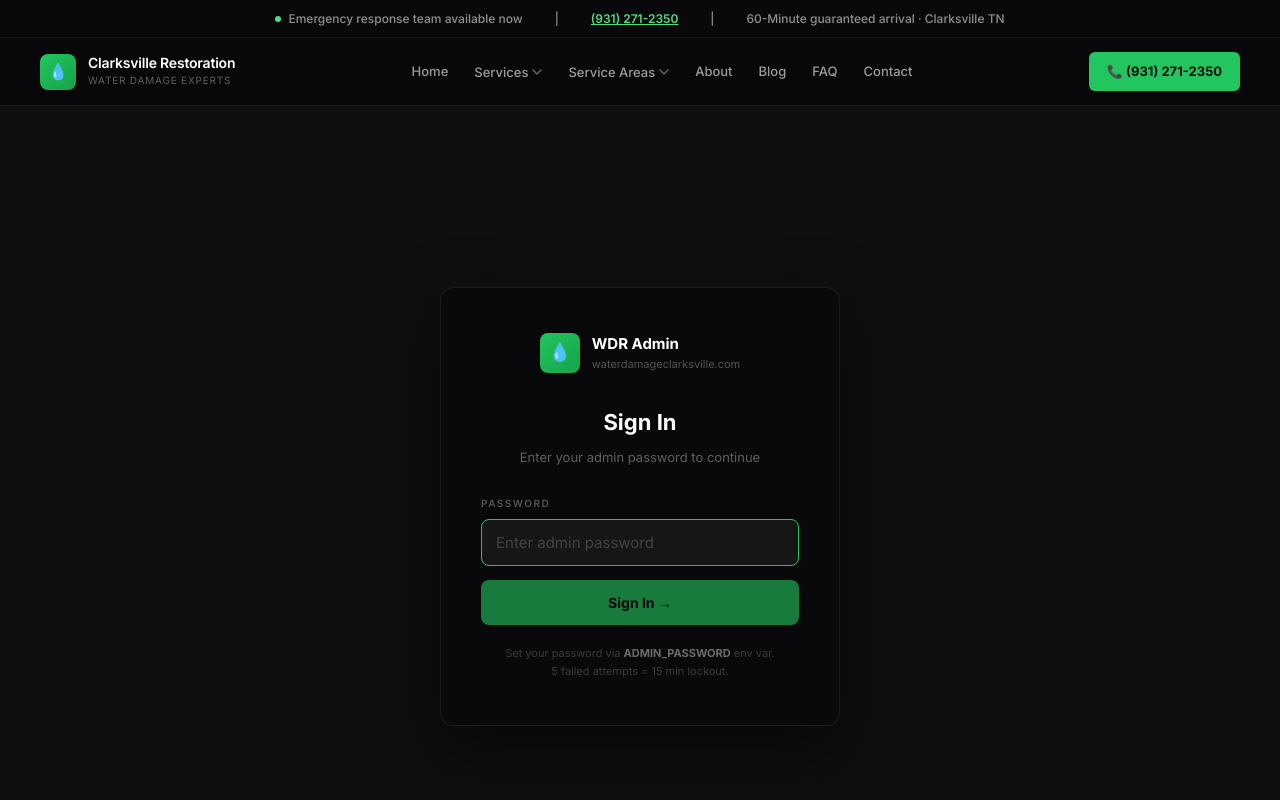
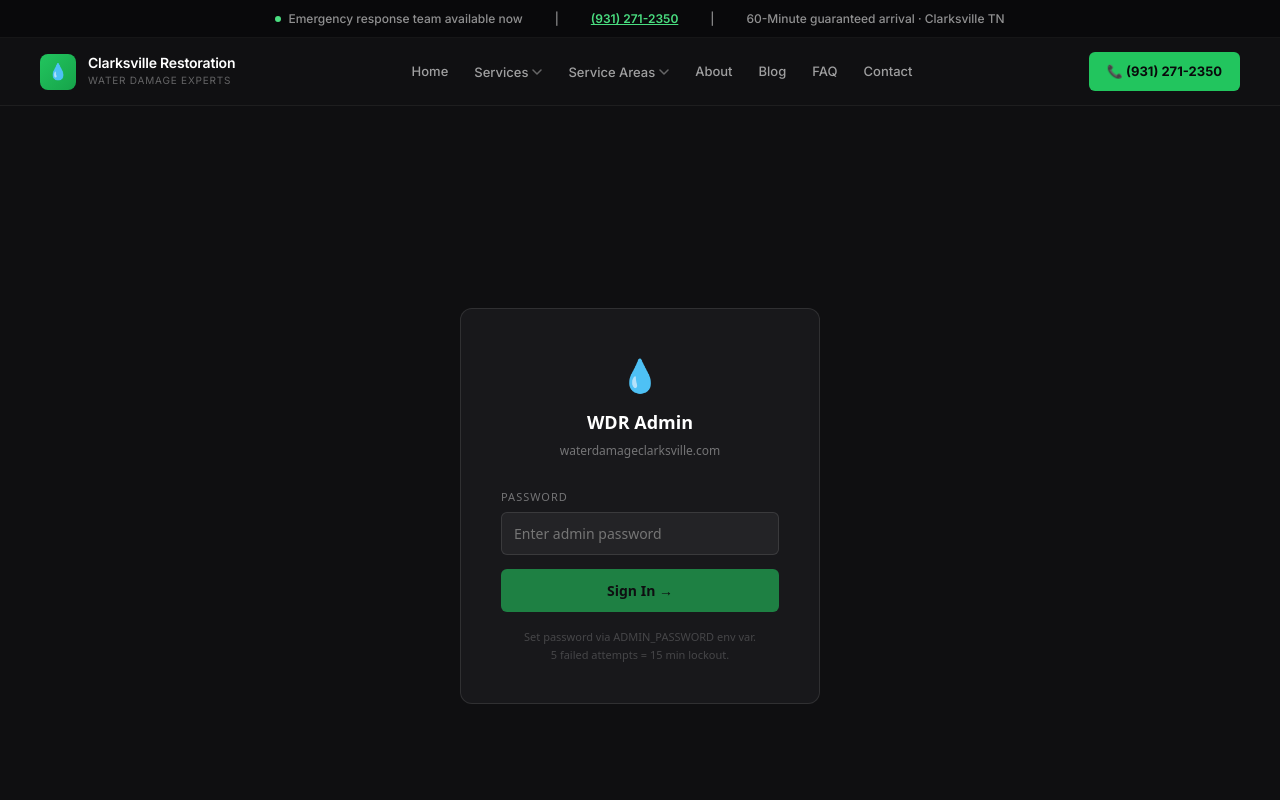
Before and after one commit to noshaba-jamil/water-damage-clarksville, a Next.js app: page /admin in a window 1280 px wide. Shown: the top 800 px of the page. Built offline with nearby package versions, Linux system fonts and the light colour scheme.

Commit message:
Fix admin auth and middleware

```diff
--- /dev/null
+++ b/app/admin/layout.tsx
@@ -0,0 +1,3 @@
+export default function AdminLayout({ children }: { children: React.ReactNode }) {
+  return <>{children}</>;
+}
--- a/app/admin/page.tsx
+++ b/app/admin/page.tsx
@@ -1,93 +1,67 @@
-"use client";
+ "use client";
 import { useState } from "react";
 
 export default function AdminLoginPage() {
-  const [password, setPassword] = useState("");
-  const [error, setError] = useState("");
+  const [pw, setPw] = useState("");
+  const [msg, setMsg] = useState("");
   const [loading, setLoading] = useState(false);
 
-  async function handleLogin() {
-    if (!password.trim()) return;
+  async function login() {
+    if (!pw) return;
     setLoading(true);
-    setError("");
+    setMsg("");
     try {
-      const res = await fetch("/api/admin/auth", {
+      const r = await fetch("/api/admin/auth", {
         method: "POST",
         headers: { "Content-Type": "application/json" },
-        body: JSON.stringify({ password }),
-        credentials: "include", // ensures cookie is stored
+        body: JSON.stringify({ password: pw }),
+        credentials: "include",
       });
-      const data = await res.json();
-      if (data.success) {
-        // Hard redirect — not router.push — so middleware re-evaluates with new cookie
-        window.location.href = "/admin/dashboard";
+      const d = await r.json();
+      if (d.success) {
+        window.location.replace("/admin/dashboard");
       } else {
-        setError(data.message || "Invalid password.");
-        setPassword("");
+        setMsg(d.message || "Invalid password.");
+        setPw("");
       }
-    } catch {
-      setError("Connection error. Please try again.");
-    } finally {
-      setLoading(false);
+    } catch (e) {
+      setMsg("Error: " + String(e));
     }
+    setLoading(false);
   }
 
   return (
-    <>
-      <style>{`
-        *{box-sizing:border-box;margin:0;padding:0}
-        body{font-family:var(--font-inter);background:#0F0F11;color:#fff;min-height:100vh}
-        .page{min-height:100vh;display:flex;align-items:center;justify-content:center;background:#0F0F11;padding:20px}
-        .card{background:#09090B;border:1px solid rgba(255,255,255,.08);border-radius:14px;padding:44px 40px;width:100%;max-width:400px;box-shadow:0 24px 64px rgba(0,0,0,.5)}
-        .logo{display:flex;align-items:center;gap:12px;margin-bottom:32px;justify-content:center}
-        .logo-mark{width:40px;height:40px;border-radius:8px;background:linear-gradient(135deg,#22C55E,#16A34A);display:flex;align-items:center;justify-content:center;font-size:18px}
-        .logo-name{font-size:15px;font-weight:700;color:#fff}
-        .logo-site{font-size:11px;color:rgba(255,255,255,.3)}
-        .heading{font-size:22px;font-weight:700;color:#fff;text-align:center;margin-bottom:6px}
-        .subhead{font-size:13px;color:rgba(255,255,255,.35);text-align:center;margin-bottom:28px}
-        label{display:block;font-size:10px;font-weight:600;letter-spacing:1.5px;text-transform:uppercase;color:rgba(255,255,255,.3);margin-bottom:8px}
-        .input{width:100%;background:rgba(255,255,255,.05);border:1px solid rgba(255,255,255,.1);border-radius:8px;color:#fff;font-size:15px;padding:13px 14px;outline:none;transition:border-color .2s;margin-bottom:14px;font-family:inherit}
-        .input:focus{border-color:#22C55E}
-        .input::placeholder{color:rgba(255,255,255,.2)}
-        .error{background:rgba(252,165,165,.07);border:1px solid rgba(252,165,165,.15);border-radius:6px;padding:10px 14px;font-size:13px;color:#FCA5A5;margin-bottom:14px}
-        .btn{width:100%;background:#22C55E;color:#09090B;border:none;border-radius:8px;padding:14px;font-size:14px;font-weight:700;cursor:pointer;transition:background .2s;font-family:inherit}
-        .btn:hover:not(:disabled){background:#16A34A}
-        .btn:disabled{opacity:.6;cursor:not-allowed}
-        .hint{text-align:center;font-size:11px;color:rgba(255,255,255,.2);margin-top:20px;line-height:1.6}
-        @media(max-width:440px){.card{padding:32px 24px}}
-      `}</style>
-      <div className="page">
-        <div className="card">
-          <div className="logo">
-            <div className="logo-mark">💧</div>
-            <div>
-              <div className="logo-name">WDR Admin</div>
-              <div className="logo-site">waterdamageclarksville.com</div>
-            </div>
-          </div>
-          <div className="heading">Sign In</div>
-          <div className="subhead">Enter your admin password to continue</div>
-          <label htmlFor="pw">Password</label>
+    <div style={{minHeight:"100vh",background:"#0F0F11",display:"flex",alignItems:"center",justifyContent:"center",fontFamily:"system-ui,sans-serif"}}>
+      <div style={{background:"#18181B",border:"1px solid rgba(255,255,255,.1)",borderRadius:12,padding:40,width:360,maxWidth:"90vw"}}>
+        <div style={{textAlign:"center",marginBottom:28}}>
+          <div style={{fontSize:32,marginBottom:8}}>💧</div>
+          <div style={{fontSize:18,fontWeight:700,color:"#fff"}}>WDR Admin</div>
+          <div style={{fontSize:12,color:"rgba(255,255,255,.4)",marginTop:4}}>waterdamageclarksville.com</div>
+        </div>
+        <div style={{marginBottom:14}}>
+          <label style={{display:"block",fontSize:11,color:"rgba(255,255,255,.4)",marginBottom:6,textTransform:"uppercase",letterSpacing:1}}>Password</label>
           <input
-            id="pw"
-            className="input"
             type="password"
+            value={pw}
+            onChange={e => setPw(e.target.value)}
+            onKeyDown={e => e.key === "Enter" && login()}
             placeholder="Enter admin password"
-            value={password}
-            onChange={e => setPassword(e.target.value)}
-            onKeyDown={e => e.key === "Enter" && handleLogin()}
             autoFocus
+            style={{width:"100%",background:"rgba(255,255,255,.05)",border:"1px solid rgba(255,255,255,.1)",borderRadius:6,color:"#fff",fontSize:14,padding:"11px 12px",outline:"none",boxSizing:"border-box"}}
           />
-          {error && <div className="error">⚠️ {error}</div>}
-          <button className="btn" onClick={handleLogin} disabled={loading || !password.trim()}>
-            {loading ? "Signing in…" : "Sign In →"}
-          </button>
-          <div className="hint">
-            Set your password via <strong style={{color:"rgba(255,255,255,.4)"}}>ADMIN_PASSWORD</strong> env var.<br/>
-            5 failed attempts = 15 min lockout.
-          </div>
+        </div>
+        {msg && <div style={{background:"rgba(239,68,68,.1)",border:"1px solid rgba(239,68,68,.2)",borderRadius:6,padding:"10px 12px",fontSize:13,color:"#FCA5A5",marginBottom:14}}>{msg}</div>}
+        <button
+          onClick={login}
+          disabled={loading || !pw}
+          style={{width:"100%",background:"#22C55E",color:"#09090B",border:"none",borderRadius:6,padding:"12px",fontSize:14,fontWeight:700,cursor:loading||!pw?"not-allowed":"pointer",opacity:loading||!pw?.trim()?0.6:1}}
+        >
+          {loading ? "Signing in..." : "Sign In →"}
+        </button>
+        <div style={{fontSize:11,color:"rgba(255,255,255,.2)",textAlign:"center",marginTop:16,lineHeight:1.6}}>
+          Set password via ADMIN_PASSWORD env var.<br/>5 failed attempts = 15 min lockout.
         </div>
       </div>
-    </>
+    </div>
   );
 }
--- a/app/api/admin/auth/route.ts
+++ b/app/api/admin/auth/route.ts
@@ -1,4 +1,4 @@
-import { NextRequest, NextResponse } from "next/server";
+                 import { NextRequest, NextResponse } from "next/server";
 import { validatePassword, generateSessionToken } from "@/lib/auth";
 
 const attempts = new Map<string, { count: number; first: number }>();
@@ -27,7 +27,6 @@ export async function POST(req: NextRequest) {
     }
 
     attempts.delete(ip);
-    // Generate deterministic token from password — works across serverless instances
     const token = generateSessionToken(password);
 
     const res = NextResponse.json({ success: true });
--- /dev/null
+++ b/app/middleware.ts
@@ -0,0 +1,3 @@
+import { NextResponse } from "next/server";
+export function middleware() { return NextResponse.next(); }
+export const config = { matcher: [] };
```
Also changed, not shown: app/page.tsx (+9 -9 lines), middleware.ts (deleted, +0 -38 lines).
